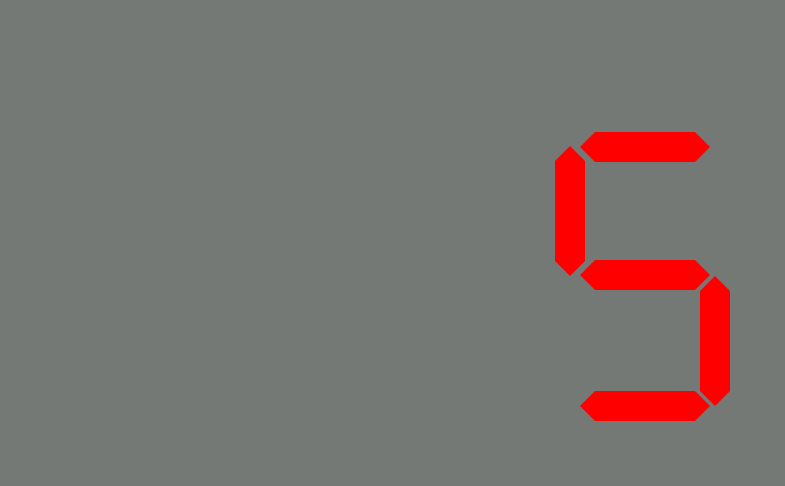
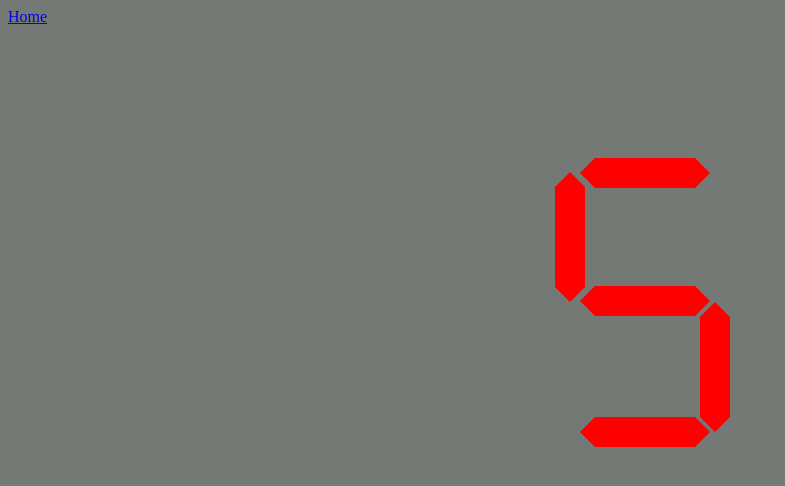
Before and after one commit to Harikishor99/7-Segment_Display, a plain HTML site: page index.html in a window 1280 px wide. Shown: the whole page, without its empty margins (0-785 px from the left). Drawn offline with Linux system fonts and the light colour scheme.

Commit message:
Update index.html

```diff
--- a/index.html
+++ b/index.html
@@ -10,6 +10,7 @@
 </head>
 
 <body style="background-color: rgb(117, 121, 117);" onload="Display()">
+    <a href="https://harikishor99.github.io/Hari/">Home</a>
     <div id="main">
         <div id="side1">
             <div id="F">
```
